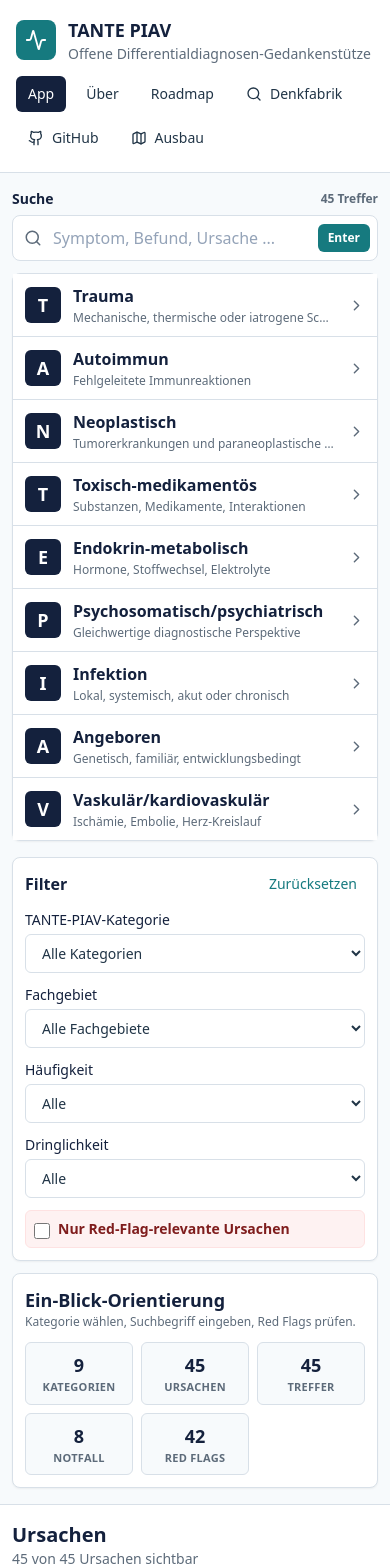
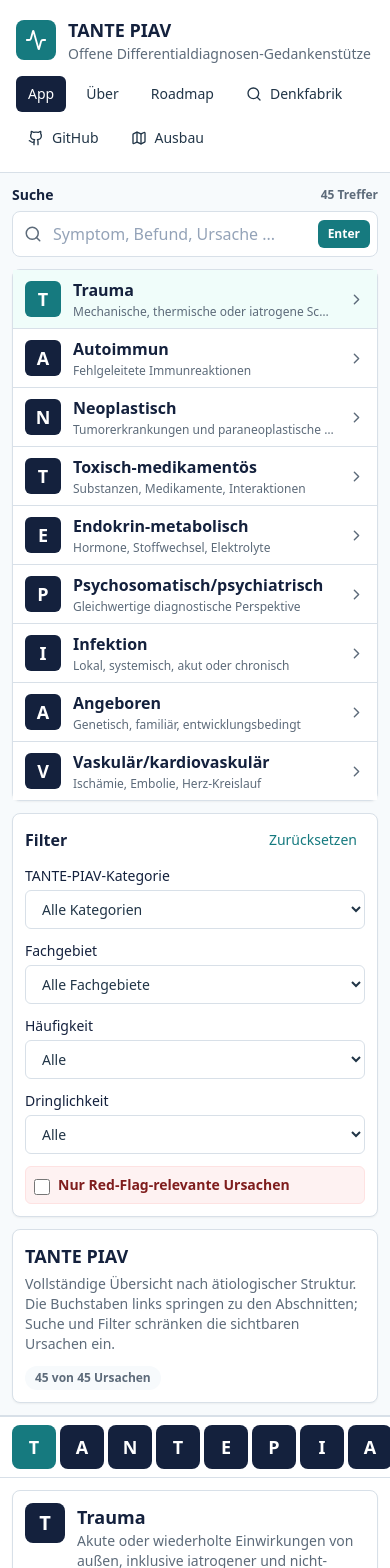
Before and after one commit to bummsgeordy/Tante-Piav, a React (Vite) app: page / in a window 390 px wide. Shown: the top 1568 px of the page. Built offline with nearby package versions, Linux system fonts and the light colour scheme.

Commit message:
Umstellung auf schwebende Inhaltsliste

```diff
--- a/src/components/AcronymList.tsx
+++ b/src/components/AcronymList.tsx
@@ -23,7 +23,7 @@
 
           return (
             <button
-              className={`group grid grid-cols-[2.25rem_1fr_auto] items-center gap-3 px-3 py-2.5 text-left transition hover:bg-teal-50 focus:outline-none focus:ring-4 focus:ring-inset focus:ring-teal-100 ${
+              className={`group grid grid-cols-[2.25rem_1fr_auto] items-center gap-3 px-3 py-2 text-left transition hover:bg-teal-50 focus:outline-none focus:ring-4 focus:ring-inset focus:ring-teal-100 ${
                 isActive ? "bg-teal-50" : "bg-white"
               }`}
               key={category.id}
--- /dev/null
+++ b/src/components/GroupedCauseList.tsx
@@ -0,0 +1,57 @@
+import type { Category, Cause } from "../types/medical";
+import { CauseCard } from "./CauseCard";
+
+interface GroupedCauseListProps {
+  categories: Category[];
+  causesByCategory: Map<string, Cause[]>;
+  onSelectCause: (cause: Cause) => void;
+}
+
+export function GroupedCauseList({
+  categories,
+  causesByCategory,
+  onSelectCause
+}: GroupedCauseListProps) {
+  return (
+    <div className="grid gap-4">
+      {categories.map((category) => {
+        const categoryCauses = causesByCategory.get(category.id) ?? [];
+
+        return (
+          <section
+            className="scroll-mt-28 rounded-lg border border-clinical-line bg-white p-3 shadow-sm"
+            id={`section-${category.id}`}
+            key={category.id}
+          >
+            <header className="mb-2 flex flex-col gap-2 border-b border-clinical-line pb-2 sm:flex-row sm:items-start sm:justify-between">
+              <div className="flex gap-3">
+                <span className="flex h-10 w-10 shrink-0 items-center justify-center rounded-lg bg-clinical-ink text-xl font-black text-white">
+                  {category.acronym}
+                </span>
+                <div>
+                  <h2 className="text-lg font-bold text-clinical-ink">{category.title}</h2>
+                  <p className="text-sm leading-5 text-clinical-muted">{category.description}</p>
+                </div>
+              </div>
+              <span className="rounded-full bg-clinical-surface px-2.5 py-1 text-xs font-bold text-clinical-muted">
+                {categoryCauses.length} Treffer
+              </span>
+            </header>
+
+            {categoryCauses.length > 0 ? (
+              <div className="grid gap-2 xl:grid-cols-2">
+                {categoryCauses.map((cause) => (
+                  <CauseCard cause={cause} key={cause.id} onSelect={onSelectCause} />
+                ))}
+              </div>
+            ) : (
+              <div className="rounded-md bg-clinical-surface p-3 text-sm text-clinical-muted">
+                Keine Ursachen in diesem Abschnitt für die aktuelle Suche/Filterung.
+              </div>
+            )}
+          </section>
+        );
+      })}
+    </div>
+  );
+}
--- /dev/null
+++ b/src/components/SearchContextBar.tsx
@@ -0,0 +1,40 @@
+interface SearchContextBarProps {
+  activeFilterCount: number;
+  query: string;
+  resultCount: number;
+  totalCount: number;
+  onClear: () => void;
+}
+
+export function SearchContextBar({
+  activeFilterCount,
+  query,
+  resultCount,
+  totalCount,
+  onClear
+}: SearchContextBarProps) {
+  if (!query.trim() && activeFilterCount === 0) {
+    return null;
+  }
+
+  const parts = [
+    query.trim() ? `Suche: ${query.trim()}` : "Kein Suchbegriff",
+    `${resultCount} von ${totalCount} Ursachen`,
+    activeFilterCount > 0 ? `${activeFilterCount} aktive Filter` : null
+  ].filter(Boolean);
+
+  return (
+    <div className="sticky top-[73px] z-10 rounded-lg border border-clinical-line bg-white/95 px-3 py-2 text-sm shadow-sm backdrop-blur lg:top-20">
+      <div className="flex flex-col gap-2 sm:flex-row sm:items-center sm:justify-between">
+        <p className="font-semibold text-clinical-ink">{parts.join(" · ")}</p>
+        <button
+          className="self-start rounded-md border border-clinical-line px-2.5 py-1 text-xs font-bold text-clinical-text hover:border-clinical-accent hover:text-clinical-accent sm:self-auto"
+          onClick={onClear}
+          type="button"
+        >
+          Suche und Filter löschen
+        </button>
+      </div>
+    </div>
+  );
+}
--- /dev/null
+++ b/src/components/StickyAcronymRail.tsx
@@ -0,0 +1,59 @@
+import type { Category, PiavCategory } from "../types/medical";
+
+interface StickyAcronymRailProps {
+  categories: Category[];
+  activeCategory: PiavCategory;
+  onSelect: (category: PiavCategory) => void;
+  variant: "mobile" | "desktop";
+}
+
+export function StickyAcronymRail({
+  categories,
+  activeCategory,
+  onSelect,
+  variant
+}: StickyAcronymRailProps) {
+  const className =
+    variant === "mobile"
+      ? "sticky top-[73px] z-20 -mx-3 flex gap-1 overflow-x-auto border-y border-clinical-line bg-white px-3 py-2 sm:-mx-5 sm:px-5 lg:hidden"
+      : "sticky top-24 hidden w-14 shrink-0 flex-col gap-2 self-start lg:flex";
+
+  return (
+    <nav aria-label="TANTE PIAV Abschnittsnavigation" className={className}>
+      {categories.map((category) => (
+        <RailButton
+          active={activeCategory === category.id}
+          category={category}
+          key={category.id}
+          onSelect={onSelect}
+        />
+      ))}
+    </nav>
+  );
+}
+
+function RailButton({
+  active,
+  category,
+  onSelect
+}: {
+  active: boolean;
+  category: Category;
+  onSelect: (category: PiavCategory) => void;
+}) {
+  return (
+    <button
+      aria-label={`Zu ${category.title} springen`}
+      className={`flex h-11 w-11 shrink-0 items-center justify-center rounded-lg text-lg font-black transition focus:outline-none focus:ring-4 focus:ring-teal-100 lg:h-14 lg:w-14 lg:text-2xl ${
+        active
+          ? "bg-clinical-accent text-white"
+          : "bg-clinical-ink text-white hover:bg-clinical-accentDark"
+      }`}
+      onClick={() => onSelect(category.id)}
+      title={category.title}
+      type="button"
+    >
+      {category.acronym}
+    </button>
+  );
+}
--- a/src/pages/HomePage.tsx
+++ b/src/pages/HomePage.tsx
@@ -1,18 +1,16 @@
-import { useMemo, useState } from "react";
+import { useEffect, useMemo, useState } from "react";
 import { categories } from "../data/categories";
 import { causes } from "../data/causes";
 import type { Cause, CauseFilters, PiavCategory } from "../types/medical";
-import { filterCauses } from "../utils/filterCauses";
+import { AcronymList } from "../components/AcronymList";
+import { FilterPanel } from "../components/FilterPanel";
+import { GroupedCauseList } from "../components/GroupedCauseList";
+import { SearchBar } from "../components/SearchBar";
+import { SearchContextBar } from "../components/SearchContextBar";
+import { StickyAcronymRail } from "../components/StickyAcronymRail";
+import { defaultFilters, filterCauses } from "../utils/filterCauses";
+import { getSearchSuggestions } from "../utils/searchSuggestions";
 import { searchCauses } from "../utils/searchCauses";
-import { AcronymList } from "../components/AcronymList";
-import { CauseCard } from "../components/CauseCard";
-import { FilterPanel } from "../components/FilterPanel";
-import { SearchBar } from "../components/SearchBar";
-import { defaultFilters } from "../utils/filterCauses";
-import { getSearchSuggestions } from "../utils/searchSuggestions";
-import { getCategoryAcronym, getCategoryLabel } from "../utils/getCategoryLabel";
-
-type HomeView = "overview" | "category" | "search";
 
 interface HomePageProps {
   query: string;
@@ -29,38 +27,67 @@
   onFiltersChange,
   onSelectCause
 }: HomePageProps) {
-  const [view, setView] = useState<HomeView>("overview");
-  const [selectedCategory, setSelectedCategory] = useState<PiavCategory | null>(null);
+  const [activeCategory, setActiveCategory] = useState<PiavCategory>(categories[0].id);
 
   const visibleCauses = useMemo(() => {
     const searched = searchCauses(causes, query);
-    return filterCauses(searched, filters);
+    return sortByClinicalPriority(filterCauses(searched, filters));
   }, [filters, query]);
 
-  const orderedVisibleCauses = useMemo(
-    () => sortByClinicalPriority(visibleCauses),
-    [visibleCauses]
-  );
-
-  const selectedCategoryInfo = selectedCategory
-    ? categories.find((category) => category.id === selectedCategory)
-    : undefined;
+  const causesByCategory = useMemo(() => {
+    const grouped = new Map<PiavCategory, Cause[]>();
+    categories.forEach((category) => grouped.set(category.id, []));
+    visibleCauses.forEach((cause) => {
+      grouped.get(cause.category)?.push(cause);
+    });
+    return grouped;
+  }, [visibleCauses]);
 
   const suggestions = useMemo(() => getSearchSuggestions(query), [query]);
+  const activeFilterCount = getActiveFilterCount(filters);
 
-  const selectCategory = (category: PiavCategory) => {
-    setView("category");
-    setSelectedCategory(category);
-    onQueryChange("");
-    onFiltersChange({ ...defaultFilters, category });
+  useEffect(() => {
+    const sections = categories
+      .map((category) => document.getElementById(`section-${category.id}`))
+      .filter((section): section is HTMLElement => Boolean(section));
+
+    const observer = new IntersectionObserver(
+      (entries) => {
+        const visibleEntry = entries
+          .filter((entry) => entry.isIntersecting)
+          .sort((a, b) => b.intersectionRatio - a.intersectionRatio)[0];
+
+        const id = visibleEntry?.target.id.replace("section-", "") as PiavCategory | undefined;
+        if (id) {
+          setActiveCategory(id);
+        }
+      },
+      {
+        rootMargin: "-30% 0px -55% 0px",
+        threshold: [0.1, 0.25, 0.5]
+      }
+    );
+
+    sections.forEach((section) => observer.observe(section));
+    return () => observer.disconnect();
+  }, [visibleCauses.length]);
+
+  const scrollToCategory = (category: PiavCategory) => {
+    setActiveCategory(category);
+    document
+      .getElementById(`section-${category}`)
+      ?.scrollIntoView({ behavior: "smooth", block: "start" });
+  };
+
+  const focusResults = () => {
     window.setTimeout(() => {
-      document.getElementById("causes")?.scrollIntoView({ behavior: "smooth", block: "start" });
+      const results = document.getElementById("causes");
+      results?.scrollIntoView({ behavior: "smooth", block: "start" });
+      results?.focus({ preventScroll: true });
     }, 0);
   };
 
-  const showOverview = () => {
-    setView("overview");
-    setSelectedCategory(null);
+  const clearSearchAndFilters = () => {
     onQueryChange("");
     onFiltersChange(defaultFilters);
     window.setTimeout(() => {
@@ -68,142 +95,97 @@
     }, 0);
   };
 
-  const focusResults = () => {
-    setView(query.trim() ? "search" : view);
-    setSelectedCategory(null);
-    window.setTimeout(() => {
-      const results = document.getElementById("causes");
-      results?.scrollIntoView({ behavior: "smooth", block: "start" });
-      results?.focus({ preventScroll: true });
-    }, 0);
-  };
-
   const selectSuggestion = (suggestion: string) => {
-    setView("search");
-    setSelectedCategory(null);
     onQueryChange(suggestion);
-    window.setTimeout(() => {
-      const results = document.getElementById("causes");
-      results?.scrollIntoView({ behavior: "smooth", block: "start" });
-      results?.focus({ preventScroll: true });
-    }, 0);
-  };
-
-  const handleQueryChange = (nextQuery: string) => {
-    onQueryChange(nextQuery);
-    setSelectedCategory(null);
-    setView(nextQuery.trim() ? "search" : "overview");
+    focusResults();
   };
 
   return (
     <main>
       <section className="border-b border-clinical-line bg-clinical-surface" id="app-start">
-        <div className="mx-auto grid max-w-7xl gap-4 px-3 py-4 sm:px-5 lg:grid-cols-[minmax(360px,0.92fr)_minmax(320px,1.08fr)] lg:px-6">
+        <div className="mx-auto grid max-w-7xl gap-3 px-3 py-3 sm:px-5 lg:grid-cols-[minmax(360px,0.95fr)_minmax(320px,1.05fr)] lg:px-6">
           <div className="grid gap-3">
             <SearchBar
-              onQueryChange={handleQueryChange}
+              onQueryChange={onQueryChange}
               onSuggestionSelect={selectSuggestion}
               onSubmit={focusResults}
               query={query}
+              resultCount={visibleCauses.length}
               suggestions={suggestions}
-              resultCount={visibleCauses.length}
             />
             <AcronymList
-              activeCategory={filters.category}
+              activeCategory={activeCategory}
               categories={categories}
-              onSelect={selectCategory}
+              onSelect={scrollToCategory}
             />
           </div>
 
-          <div className="grid gap-3 lg:grid-cols-[260px_1fr]">
+          <div className="grid gap-3 lg:grid-cols-[250px_1fr]">
             <FilterPanel filters={filters} onFiltersChange={onFiltersChange} />
             <section className="rounded-lg border border-clinical-line bg-white p-3 shadow-sm">
-              <div className="flex flex-wrap items-center justify-between gap-2">
-                <div>
-                  <h1 className="text-lg font-bold text-clinical-ink">Ein-Blick-Orientierung</h1>
-                  <p className="text-xs text-clinical-muted">
-                    Kategorie wählen, Suchbegriff eingeben, Red Flags prüfen.
-                  </p>
-                </div>
-                {view !== "overview" ? (
-                  <button
-                    className="rounded-md border border-clinical-line px-2.5 py-1.5 text-sm font-semibold text-clinical-text hover:border-clinical-accent hover:text-clinical-accent"
-                    onClick={showOverview}
-                    type="button"
-                  >
-                    Alle anzeigen
-                  </button>
+              <h1 className="text-lg font-bold text-clinical-ink">TANTE PIAV</h1>
+              <p className="mt-1 text-sm leading-5 text-clinical-muted">
+                Vollständige Übersicht nach ätiologischer Struktur. Die Buchstaben
+                links springen zu den Abschnitten; Suche und Filter schränken die
+                sichtbaren Ursachen ein.
+              </p>
+              <div className="mt-3 flex flex-wrap gap-2 text-xs font-semibold text-clinical-muted">
+                <span className="rounded-full bg-clinical-surface px-2.5 py-1">
+                  {visibleCauses.length} von {causes.length} Ursachen
+                </span>
+                {activeFilterCount > 0 ? (
+                  <span className="rounded-full bg-amber-50 px-2.5 py-1 text-amber-900">
+                    {activeFilterCount} aktive Filter
+                  </span>
                 ) : null}
-              </div>
-              <div className="mt-3 grid grid-cols-3 gap-2 text-center sm:grid-cols-5">
-                <Metric label="Kategorien" value={categories.length} />
-                <Metric label="Ursachen" value={causes.length} />
-                <Metric label="Treffer" value={visibleCauses.length} />
-                <Metric
-                  label="Notfall"
-                  value={visibleCauses.filter((cause) => cause.urgency === "notfall").length}
-                />
-                <Metric
-                  label="Red Flags"
-                  value={visibleCauses.filter((cause) => cause.hasMajorRedFlags).length}
-                />
+                {query.trim() ? (
+                  <span className="rounded-full bg-teal-50 px-2.5 py-1 text-clinical-accent">
+                    Suche aktiv
+                  </span>
+                ) : null}
               </div>
             </section>
           </div>
         </div>
       </section>
 
+      <div className="mx-auto max-w-7xl px-3 sm:px-5 lg:px-6">
+        <StickyAcronymRail
+          activeCategory={activeCategory}
+          categories={categories}
+          onSelect={scrollToCategory}
+          variant="mobile"
+        />
+      </div>
+
       <section
         aria-live="polite"
-        className="mx-auto grid max-w-7xl gap-4 px-3 py-4 sm:px-5 lg:px-6"
+        className="mx-auto flex max-w-7xl gap-4 px-3 py-3 sm:px-5 lg:px-6"
         id="causes"
         tabIndex={-1}
       >
-        <div className="flex flex-col gap-2 sm:flex-row sm:items-center sm:justify-between">
-          <div>
-            {view === "category" && selectedCategoryInfo ? (
-              <>
-                <p className="text-sm font-semibold text-clinical-accent">
-                  {getCategoryAcronym(selectedCategoryInfo.id)} - {getCategoryLabel(selectedCategoryInfo.id)}
-                </p>
-                <h2 className="text-xl font-bold text-clinical-ink">
-                  {selectedCategoryInfo.title}
-                </h2>
-                <p className="max-w-3xl text-sm leading-5 text-clinical-muted">
-                  {selectedCategoryInfo.description}
-                </p>
-              </>
-            ) : (
-              <h2 className="text-xl font-bold text-clinical-ink">
-                {view === "search" ? "Suchtreffer" : "Ursachen"}
-              </h2>
-            )}
-            <p className="text-sm text-clinical-muted">
-              {visibleCauses.length} von {causes.length} Ursachen sichtbar
-            </p>
-          </div>
-          {view !== "overview" ? (
-            <button
-              className="rounded-md border border-clinical-line px-2.5 py-1.5 text-sm font-semibold text-clinical-text hover:border-clinical-accent hover:text-clinical-accent"
-              onClick={showOverview}
-              type="button"
-            >
-              Zur Gesamtansicht
-            </button>
-          ) : null}
+        <StickyAcronymRail
+          activeCategory={activeCategory}
+          categories={categories}
+          onSelect={scrollToCategory}
+          variant="desktop"
+        />
+
+        <div className="min-w-0 flex-1">
+          <SearchContextBar
+            activeFilterCount={activeFilterCount}
+            onClear={clearSearchAndFilters}
+            query={query}
+            resultCount={visibleCauses.length}
+            totalCount={causes.length}
+          />
+
+          <GroupedCauseList
+            categories={categories}
+            causesByCategory={causesByCategory}
+            onSelectCause={onSelectCause}
+          />
         </div>
-
-        {orderedVisibleCauses.length > 0 ? (
-          <div className="grid gap-3 xl:grid-cols-2">
-            {orderedVisibleCauses.map((cause) => (
-              <CauseCard cause={cause} key={cause.id} onSelect={onSelectCause} />
-            ))}
-          </div>
-        ) : (
-          <div className="rounded-lg border border-clinical-line bg-white p-5 text-clinical-muted">
-            Keine Treffer. Suche oder Filter anpassen.
-          </div>
-        )}
       </section>
     </main>
   );
@@ -228,13 +210,12 @@
     .map((item) => item.cause);
 }
 
-function Metric({ label, value }: { label: string; value: number }) {
-  return (
-    <div className="rounded-md border border-clinical-line bg-clinical-surface px-2 py-2">
-      <div className="text-lg font-black text-clinical-ink">{value}</div>
-      <div className="text-[11px] font-semibold uppercase tracking-wide text-clinical-muted">
-        {label}
-      </div>
-    </div>
-  );
+function getActiveFilterCount(filters: CauseFilters) {
+  return [
+    filters.category !== "all",
+    filters.specialty !== "all",
+    filters.frequency !== "all",
+    filters.urgency !== "all",
+    filters.redFlagsOnly
+  ].filter(Boolean).length;
 }
```
